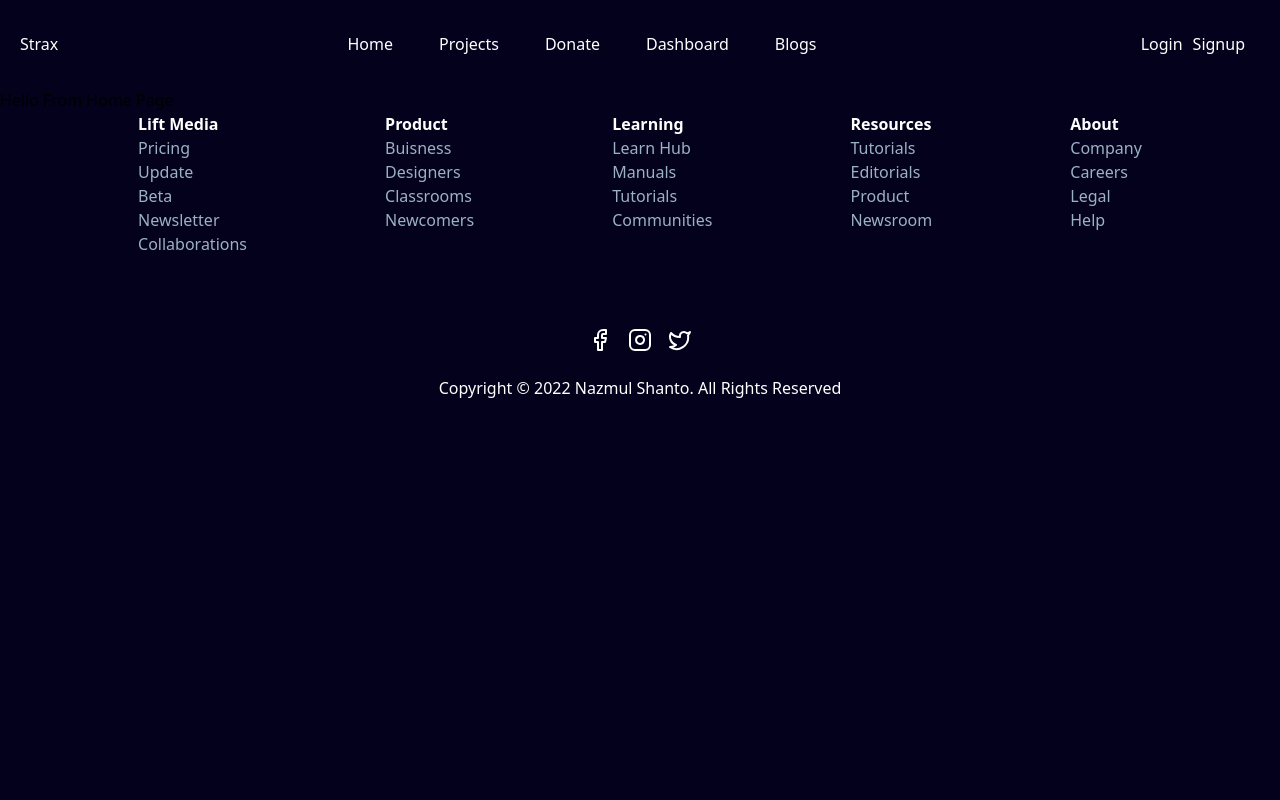
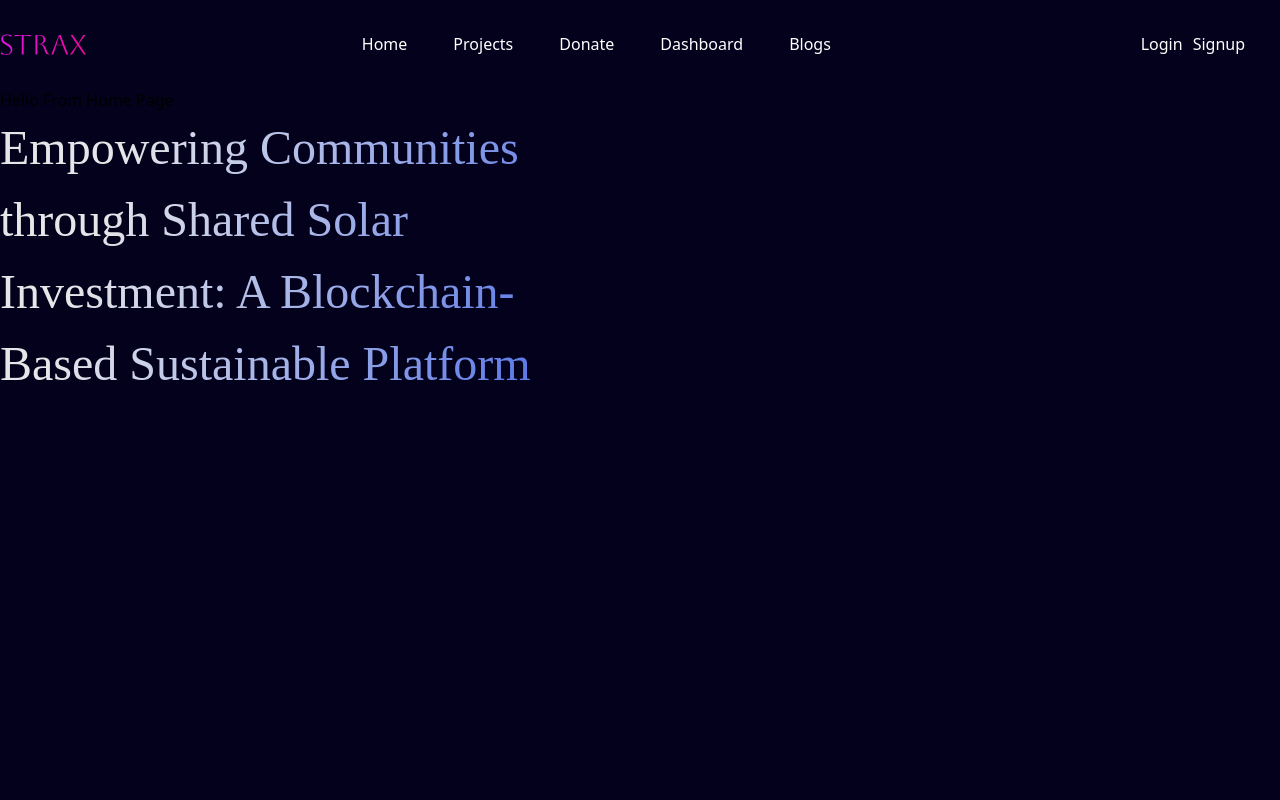
Before and after one commit to MuKulsoop/Carbonexis, a React (Vite) app: page / in a window 1280 px wide. Shown: the top 800 px of the page. Built offline with nearby package versions, Linux system fonts and the light colour scheme.

Commit message:
Navbar Edit

```diff
--- a/src/Components/Hero.css
+++ b/src/Components/Hero.css
@@ -0,0 +1,23 @@
+.Hero
+{
+
+    background-color: #04011C;
+    height: 100vh;
+    color:white;
+
+}
+.Heading{
+
+    width: 35.063rem;
+ height: 18.125rem;
+ flex-shrink: 0;
+font-family: Average;
+font-size: 48px;
+font-style: normal;
+font-weight: 400;
+line-height: 118.5% 56.88px;
+    background: var(--front-text, linear-gradient(109deg, rgba(255, 255, 255, 0.90) 20.22%, rgba(0, 56, 255, 0.89) 143.14%));
+    background-clip: text;
+    -webkit-background-clip: text;
+    -webkit-text-fill-color: transparent;
+}
--- a/src/Components/Hero.jsx
+++ b/src/Components/Hero.jsx
@@ -1,16 +1,17 @@
 import React, { useDebugValue } from "react"
 import './Hero.css'
-function Hero()
-{
-    <>
-    <main>
 
 
 
-
-
-
-
+function Hero()
+{
+    return(
+    <>
+    <main>
+    <div className="Hero">
+    <p className="Heading">Empowering Communities through Shared Solar Investment: A Blockchain-Based Sustainable Platform
+    </p></div>
     </main>
     </>
+   )
 } export default Hero
--- a/src/Components/Navbar.jsx
+++ b/src/Components/Navbar.jsx
@@ -7,7 +7,7 @@ function NavBar()
     <>
 
     <nav>
-    <div className="logo"> Strax</div>
+   <img src="STrax.svg" alt="" />
 
 
     < ul className = "NavItems">
--- a/src/Pages/Home.jsx
+++ b/src/Pages/Home.jsx
@@ -1,7 +1,7 @@
 import React from 'react'
 import NavBar from "../Components/Navbar"
 import Footer from "../Components/Footer"
-import Main from "../Components/Hero"
+import Hero from "../Components/Hero"
 
 
 function Home() {
@@ -11,6 +11,7 @@ function Home() {
 
     <NavBar/>
     <p>Hello From Home Page </p>
+    <Hero />
     <Footer/>
 
 
```
Also changed, not shown: public/STrax.svg (added).
